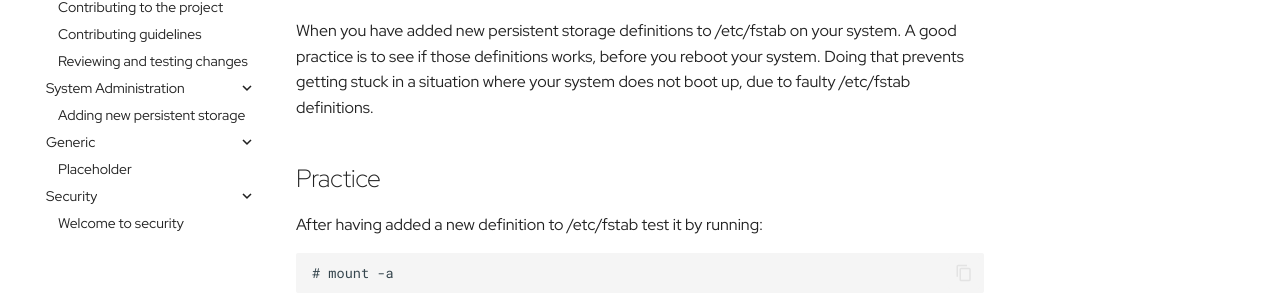
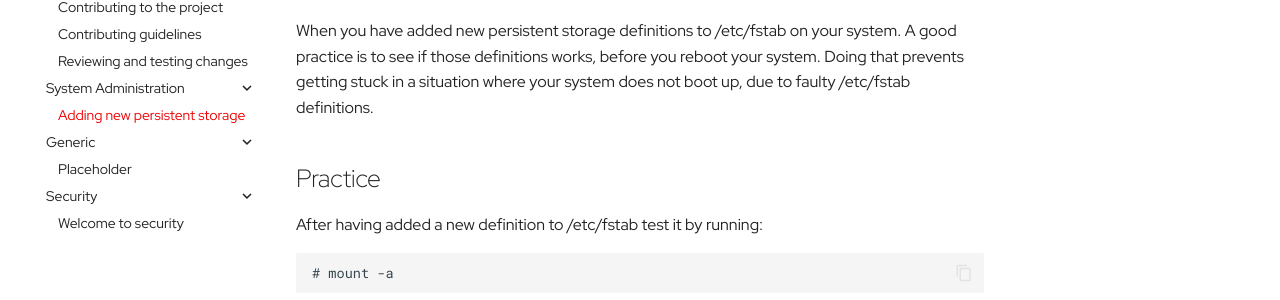
Before and after one commit to redhat-cop/rhel-good-practices, an MkDocs documentation site: the page built from docs/system-administration/adding-storage.md, in a window 1280 px wide. Shown: the part 203-503 px from the top of the page. Built offline with MkDocs 1.6.1 and Material for MkDocs 9.7.7, drawn with Linux system fonts in a browser that asks for light colours; comment, search, counter and statistics services are not loaded.

Commit message:
Style fix
small letters and no space

```diff
--- a/mkdocs.yml
+++ b/mkdocs.yml
@@ -33,7 +33,7 @@ nav:
     - Contributing guidelines: contribute/contribution-guidelines.md
     - Reviewing and testing changes: contribute/review-test-guide.md
   - System Administration:
-    - Adding new persistent storage: System Administration/Adding storage.md
+    - Adding new persistent storage: system-administration/adding-storage.md
   - Generic:
     - Placeholder: tbd
   - Security:
```
